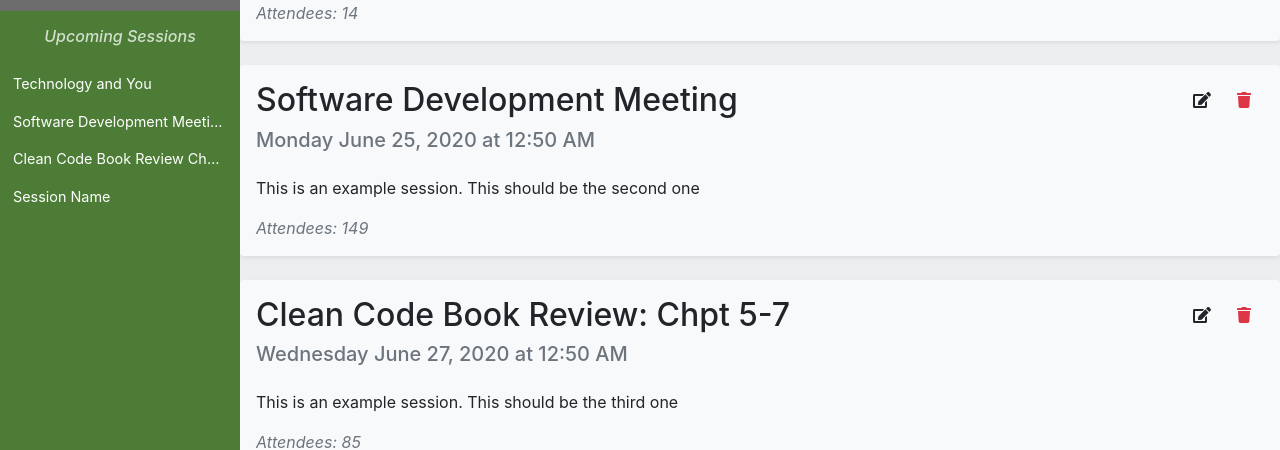
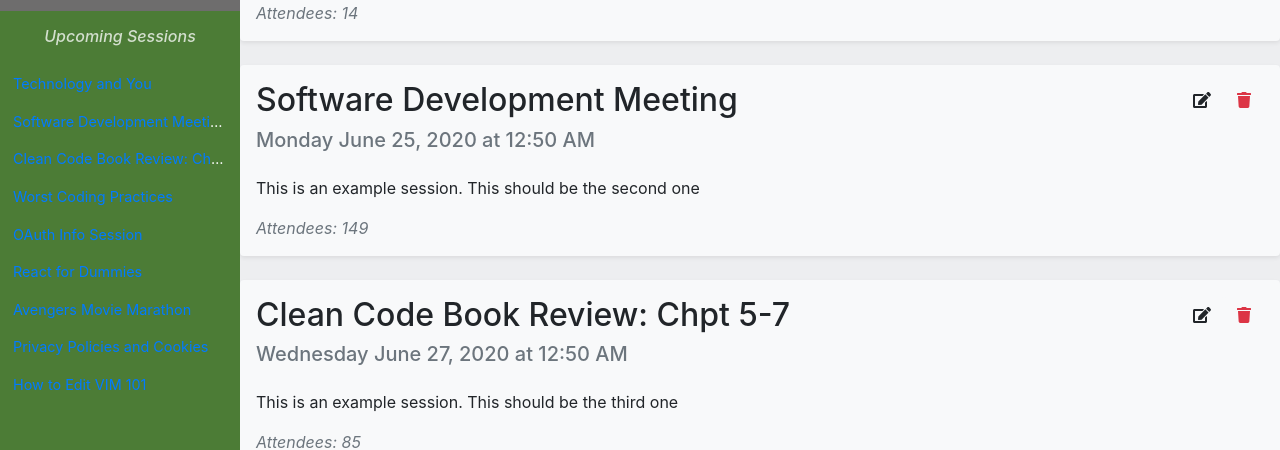
Before and after one commit to Jackschwarz58/ProgramPlanner-Paycom2020, a React (Create React App) app: page / in a window 1280 px wide. Shown: the part 229-679 px from the top of the page. Built offline with nearby package versions, Linux system fonts and the light colour scheme; grey boxes are pictures that could not be loaded.

Commit message:
Added dynamic list creation to sidebar list

```diff
--- a/src/components/sidebar.jsx
+++ b/src/components/sidebar.jsx
@@ -26,14 +26,11 @@ class SideBar extends Component {
             Upcoming Sessions
           </h6>
           <ul id="upcoming-session-list">
-            <li className="session-list-item rounded">Technology and You</li>
-            <li className="session-list-item rounded">
-              Software Development Meeting
-            </li>
-            <li className="session-list-item rounded">
-              Clean Code Book Review Chpt 5-7
-            </li>
-            <li className="session-list-item rounded">Session Name</li>
+            {this.props.sessions.map((session) => (
+              <li className="session-list-item rounded" key={session.id}>
+                <a href={"#" + session.id}>{session.title}</a>
+              </li>
+            ))}
           </ul>
         </div>
       </nav>
```
